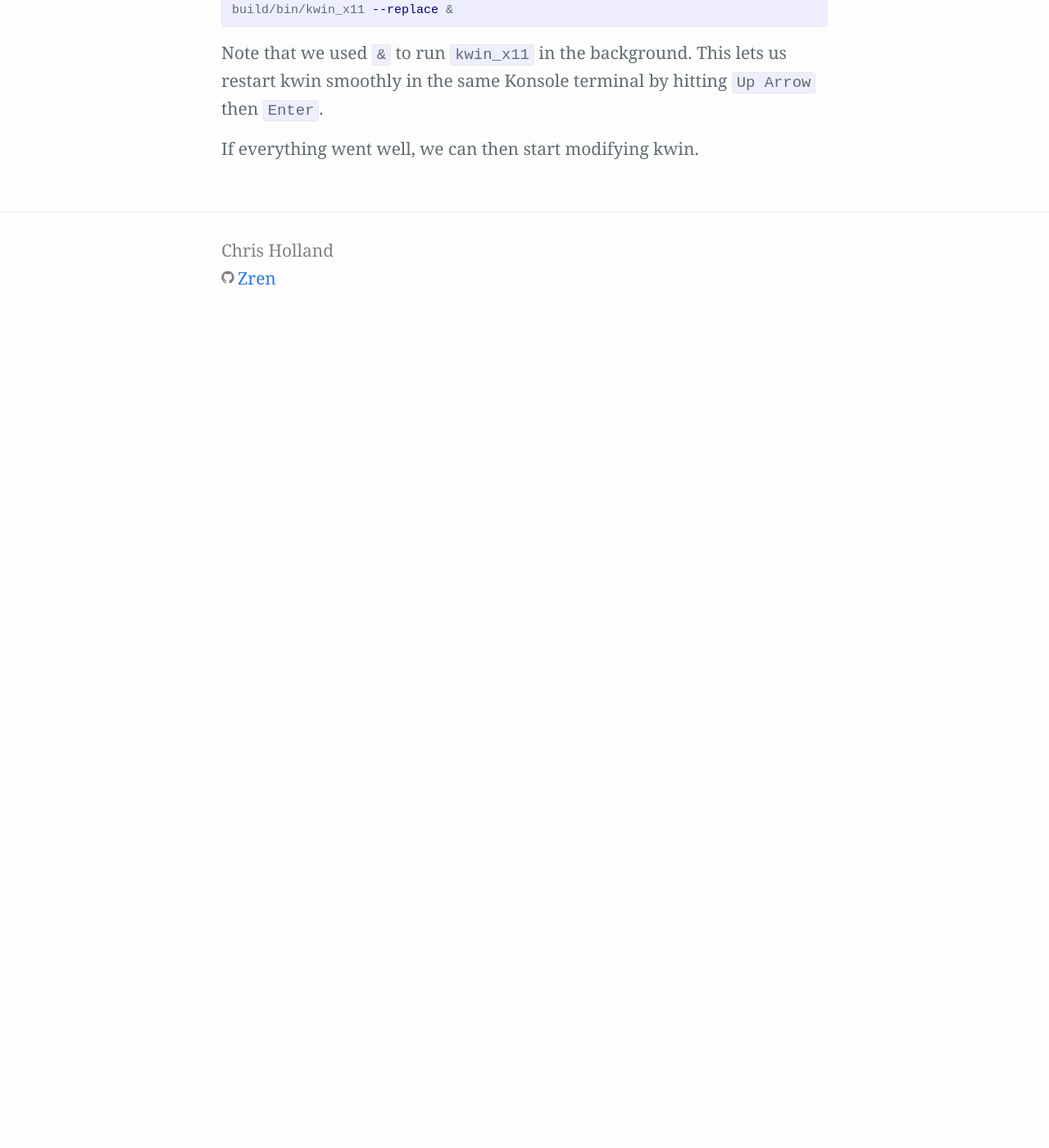
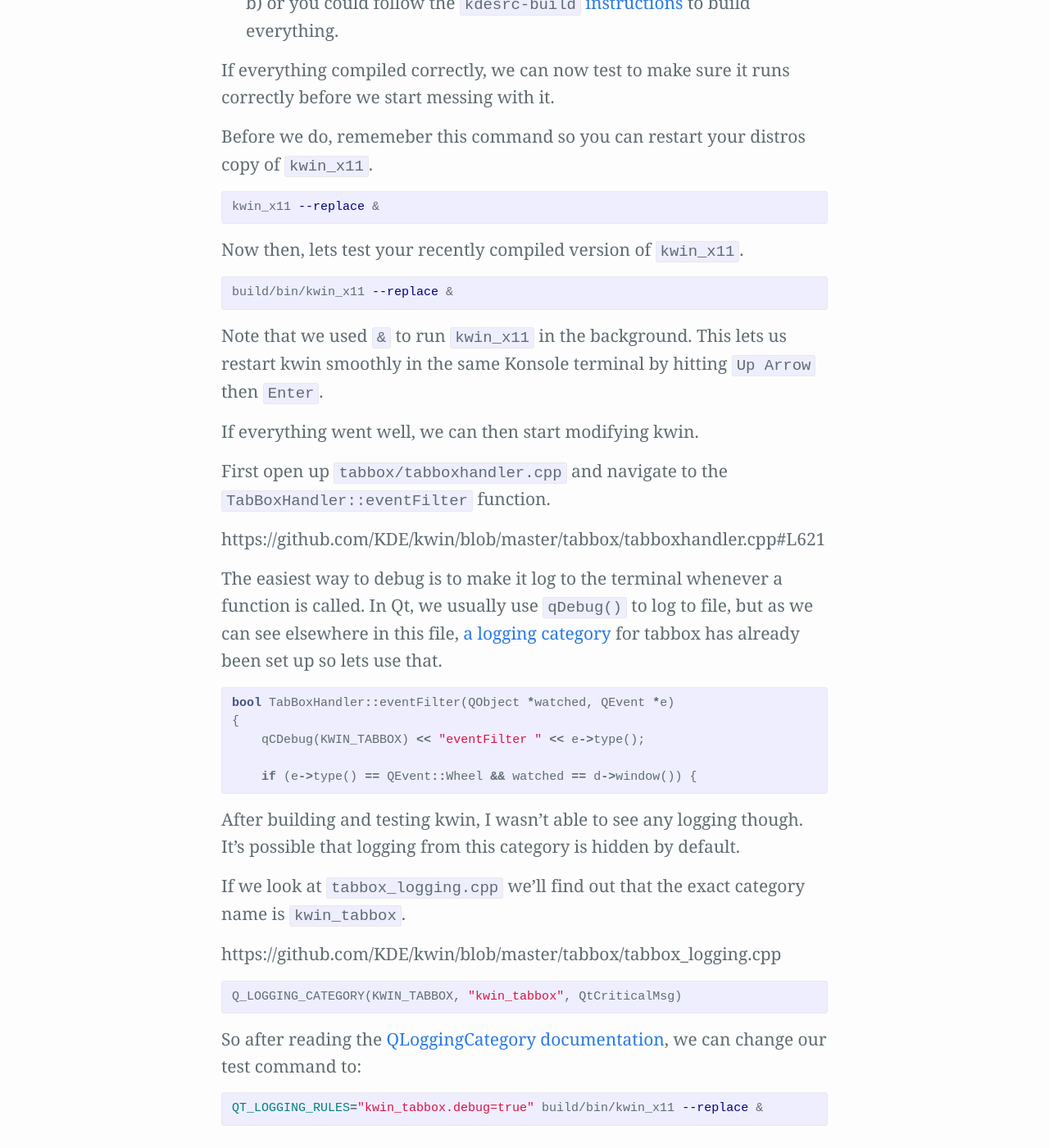
Before and after one commit to Zren/zren.github.io, a Jekyll site: the page built from _posts/2018-09-23-kwin-tabbox-keyboard-events.markdown, in a window 1280 px wide and 1400 px high, scrolled down 2153 px. Shown: the whole window at 82% size. Built offline with Jekyll 4.4.1, drawn with Linux system fonts in a browser that asks for light colours; before the commit the page ends 2571 px from its top, so only the background shows below that; some of the changed text lies outside the part shown.

Commit message:
Link to kdesrc-build. Successfully add tabbox debug logging.

```diff
--- a/_posts/2018-09-23-kwin-tabbox-keyboard-events.markdown
+++ b/_posts/2018-09-23-kwin-tabbox-keyboard-events.markdown
@@ -16,7 +16,7 @@ kwin-addons: /usr/share/kwin/tabbox/big_icons
 
 In this case, it seems they are shipped in [kwin-addons](https://packages.debian.org/stretch/kwin-addons) package, but grabs it's source from the [kdeplasma-addons](https://github.com/KDE/kdeplasma-addons/tree/master/windowswitchers] git repo.
 
-To get started, let's build `kwin`. Sometimes it requires an unreleased dependency, but right now I simply clone the repo and build the master branch.
+To get started, let's build `kwin`. Sometimes it requires an unreleased dependency, but right now I simply clone the repo and build the master branch in KDE Neon.
 
 First download the code with:
 
@@ -33,6 +33,8 @@ sudo apt-get build-dep kwin
 
 Now we can build kwin. I use [my own script](https://gist.github.com/Zren/3f859c267ac1148aaedcf54a9bacb00f) which does the same thing.
 
+Note that we're not building the tests since it takes forever and requires over several gigabytes of storage. Even without building the tests, the build directory will use up 1.7 Gb of space (so you'll want to delete it when you're done).
+
 {% highlight bash %}
 mkdir -p build
 cd build
@@ -40,6 +42,12 @@ cmake .. -DCMAKE_INSTALL_PREFIX=/usr -DCMAKE_BUILD_TYPE=Debug -DBUILD_TESTING=OF
 make
 cd ..
 {% endhighlight %}
+
+If things didn't compile correctly:
+
+* If it needs a newer kde dependency
+    a) you could either checkout and older branch and develop on that
+    b) or you could follow the `kdesrc-build` [instructions](https://community.kde.org/Guidelines_and_HOWTOs/Build_from_source) to build everything.
 
 If everything compiled correctly, we can now test to make sure it runs correctly before we start messing with it.
 
@@ -58,3 +66,33 @@ build/bin/kwin_x11 --replace &
 Note that we used `&` to run `kwin_x11` in the background. This lets us restart kwin smoothly in the same Konsole terminal by hitting `Up Arrow` then `Enter`.
 
 If everything went well, we can then start modifying kwin.
+
+First open up `tabbox/tabboxhandler.cpp` and navigate to the `TabBoxHandler::eventFilter` function.
+
+https://github.com/KDE/kwin/blob/master/tabbox/tabboxhandler.cpp#L621
+
+The easiest way to debug is to make it log to the terminal whenever a function is called. In Qt, we usually use `qDebug()` to log to file, but as we can see elsewhere in this file, [a logging category](http://doc.qt.io/qt-5/qloggingcategory.html) for tabbox has already been set up so lets use that.
+
+{% highlight cpp %}
+bool TabBoxHandler::eventFilter(QObject *watched, QEvent *e)
+{
+    qCDebug(KWIN_TABBOX) << "eventFilter " << e->type();
+
+    if (e->type() == QEvent::Wheel && watched == d->window()) {
+{% endhighlight %}
+
+After building and testing kwin, I wasn't able to see any logging though. It's possible that logging from this category is hidden by default.
+
+If we look at `tabbox_logging.cpp` we'll find out that the exact category name is `kwin_tabbox`.
+
+https://github.com/KDE/kwin/blob/master/tabbox/tabbox_logging.cpp
+
+{% highlight cpp %}
+Q_LOGGING_CATEGORY(KWIN_TABBOX, "kwin_tabbox", QtCriticalMsg)
+{% endhighlight %}
+
+So after reading the [QLoggingCategory documentation](http://doc.qt.io/qt-5/qloggingcategory.html#logging-rules), we can change our test command to:
+
+{% highlight bash %}
+QT_LOGGING_RULES="kwin_tabbox.debug=true" build/bin/kwin_x11 --replace &
+{% endhighlight %}
```
